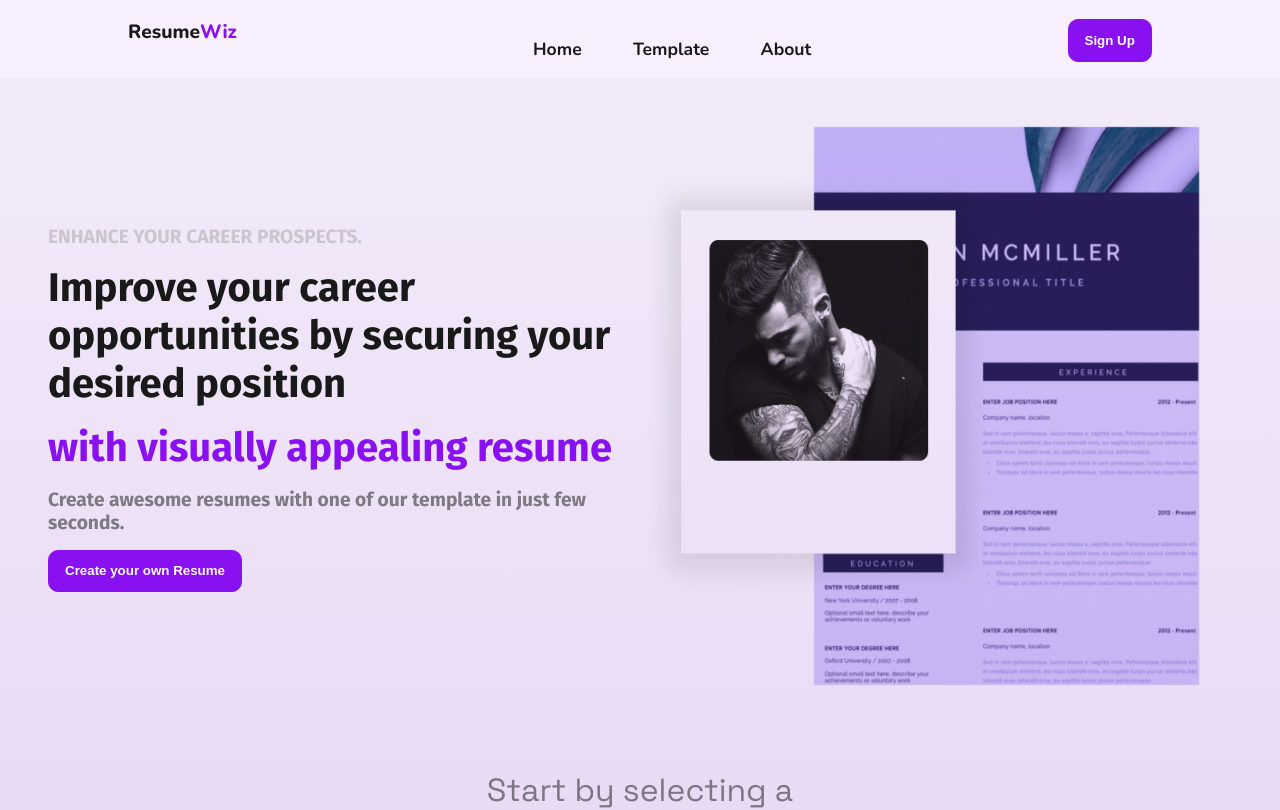
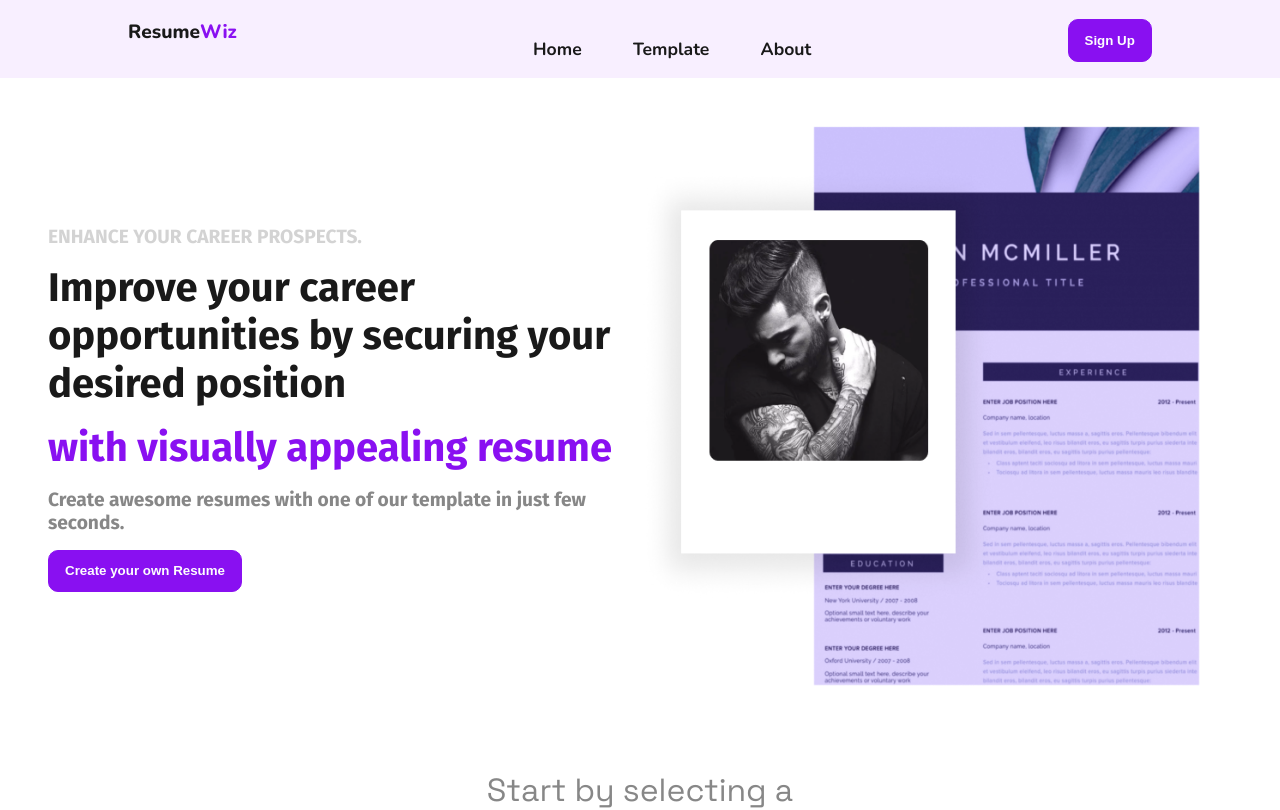
Before and after one commit to SynthCod3/ResumeWiz, a React (Vite) app: page / in a window 1280 px wide. Shown: the top 810 px of the page. Built offline with nearby package versions, Linux system fonts and the light colour scheme; the HTML template or start-up script is replaced by a standard one.

Commit message:
Changed color of background

```diff
--- a/src/App.css
+++ b/src/App.css
@@ -10,7 +10,7 @@
 	--primary: #191919;
 	--secondary: #8910F1;
 	--background: #FDFDFD;
-	--navbar: #dfc7f1;
+	--navbar: #f0eff2;
 	--tertiary:#F63C7C;
 	--text-heading: 'Nunito', sans-serif;
   --text-body: 'Fira Sans', sans-serif;
@@ -29,7 +29,6 @@ html, body {
 	padding: 0;
 	margin: 0;
 	font-family: var(--text-body);
-	background: linear-gradient(to bottom, #f3ecf9 0%, var(--navbar) 100%);
 	color: var(--primary);
 }
 
```
